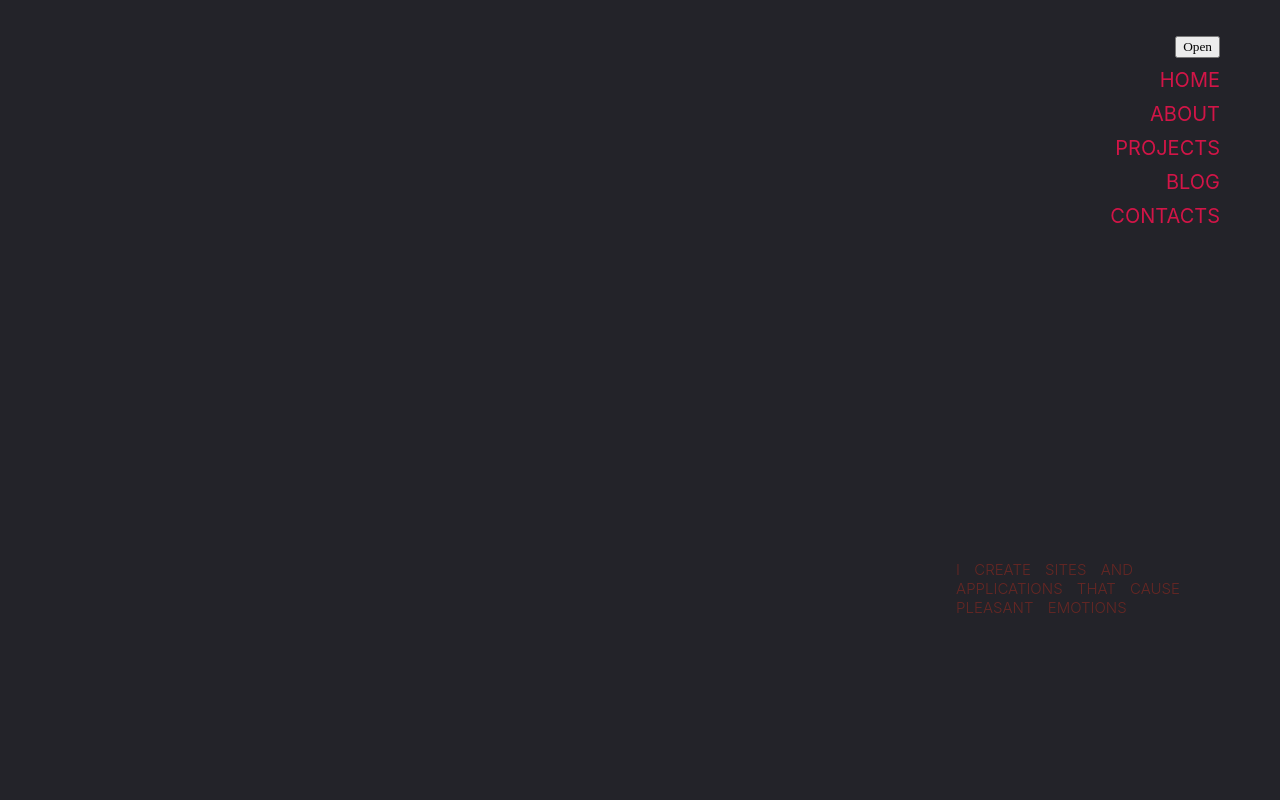
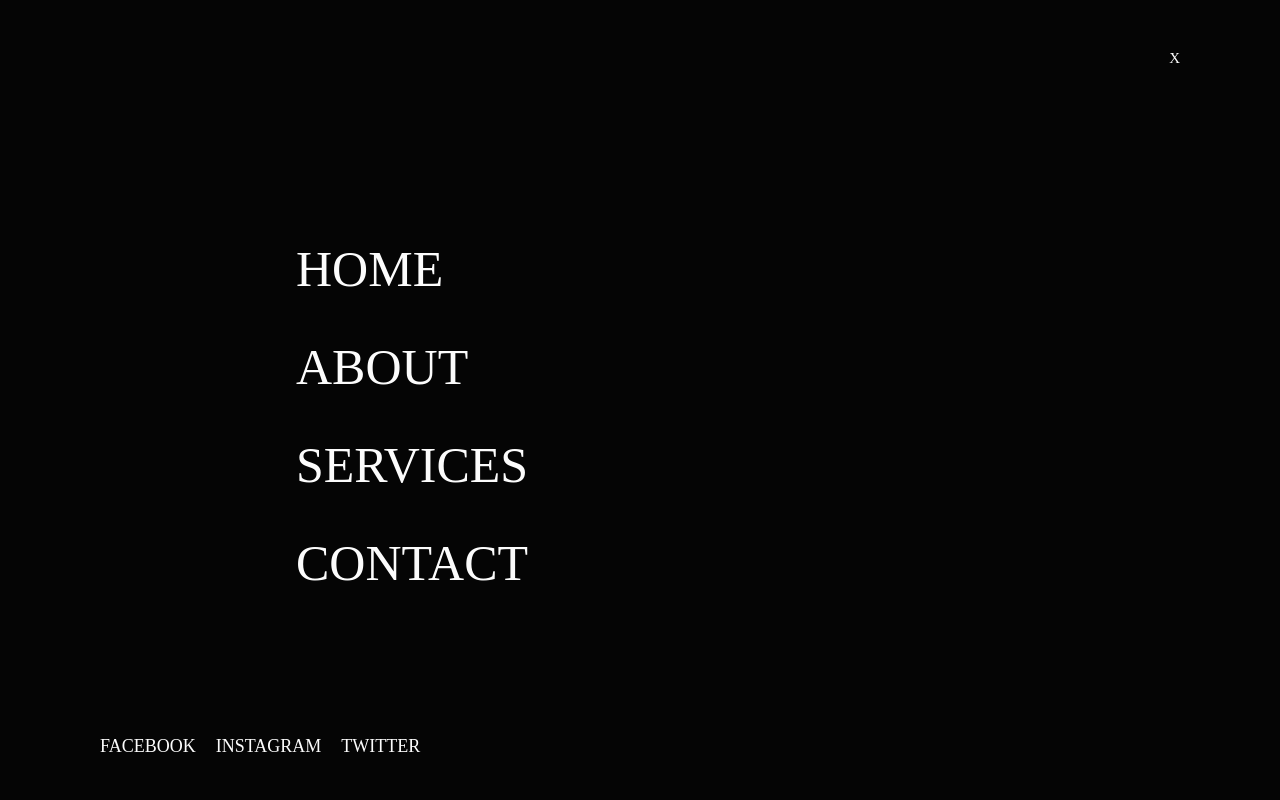
Before and after one commit to popenkov/portfolio-react-gsap, a React (Create React App) app: page /about in a window 1280 px wide. Both pictures are taken after a click on the button "Open". Shown: the top 800 px of the page. Built offline with nearby package versions, Linux system fonts and the light colour scheme.

Commit message:
issue with gsap

```diff
--- a/src/App.css
+++ b/src/App.css
@@ -11,6 +11,8 @@ body {
 .App {
   margin: 0;
   padding: 0;
+  position: relative;
+  z-index: 1;
 }
 .noise::before {
   position: fixed;
--- a/src/Header/Header.js
+++ b/src/Header/Header.js
@@ -1,10 +1,12 @@
 import gsap from 'gsap';
-import { useRef, useEffect, useState } from 'react';
+import { useRef, useEffect, useState, createContext, useContext } from 'react';
 import styles from './Header.module.scss';
 import { Link } from 'react-router-dom';
 import MenuIcon from '../Assets/menu.svg';
 import Navigation from '../components/Navigation/Navigation';
+
 const Header = () => {
+  // const [isOpen, setIsOpen] = useNavigation();
   const [isModalOpen, setIsModalOpen] = useState(false);
   let li1 = useRef(null);
   let li2 = useRef(null);
@@ -18,7 +20,7 @@ const Header = () => {
   };
   const closeModal = () => {
     console.log('click');
-    setIsModalOpen(true);
+    setIsModalOpen(false);
   };
 
   const timeline = gsap.timeline();
--- a/src/components/Navigation/Navigation.jsx
+++ b/src/components/Navigation/Navigation.jsx
@@ -1,11 +1,20 @@
 import { useRef, useEffect } from 'react';
 import ReactDOM from 'react-dom';
+import { Link } from 'react-router-dom';
 import gsap, { Expo } from 'gsap';
 import styles from './Navigation.module.scss';
 
+//
 function Navigation({ isOpen, onClose }) {
+  // const [isOpen, setIsOpen] = useNavigation();
   useEffect(() => {
-    console.log(isOpen);
+    tl.play();
+
+    if (isOpen) {
+      openMenu();
+    } else {
+      closeMenu();
+    }
   }, [isOpen]);
   let menu = useRef(null);
   let li1 = useRef(null);
@@ -54,47 +63,60 @@ function Navigation({ isOpen, onClose }) {
   );
 
   const openMenu = () => {
+    console.log('open menu');
     tl.play();
   };
   const closeMenu = () => {
+    console.log('closeMenu');
     tl.reverse();
   };
 
   if (!isOpen) return null;
   return ReactDOM.createPortal(
     <div ref={menu} className={styles.menu}>
-      <div className="button" onClick={closeMenu}>
-        close
+      <div className={styles.button} onClick={onClose}>
+        X
       </div>
-
-      <ul className="ul">
-        <li ref={li1} className="li1 li">
-          <a href="#">Home</a>
-        </li>
-        <li ref={li2} className="li2 li">
-          <a href="#">About</a>
-        </li>
-        <li ref={li3} className="li3 li">
-          <a href="#">Services</a>
-        </li>
-        <li ref={li4} className="li4 li">
-          <a href="#">Contact</a>
-        </li>
-        {/* <div className="bg1 bg"></div>
-        <div className="bg2 bg"></div>
-        <div className="bg3 bg"></div>
-        <div className="bg4 bg"></div> */}
-      </ul>
-      <div className="social">
-        <ul>
-          <li ref={social1} className="social-li">
-            <a href="#">facebook</a>
+      <nav>
+        <ul className={styles.navigationList}>
+          <li ref={li1} className={styles.navigationItem}>
+            <Link to="#" className={styles.navigationLink}>
+              Home
+            </Link>
           </li>
-          <li ref={social2} className="social-li">
-            <a href="#">instagram</a>
+          <li ref={li2} className={styles.navigationItem}>
+            <Link to="#" className={styles.navigationLink}>
+              About
+            </Link>
           </li>
-          <li ref={social3} className="social-li">
-            <a href="#">twitter</a>
+          <li ref={li3} className={styles.navigationItem}>
+            <Link to="#" className={styles.navigationLink}>
+              Services
+            </Link>
+          </li>
+          <li ref={li4} className={styles.navigationItem}>
+            <Link to="#" className={styles.navigationLink}>
+              Contact
+            </Link>
+          </li>
+        </ul>
+      </nav>
+      <div className={styles.social}>
+        <ul className={styles.socialList}>
+          <li ref={social1} className={styles.socialItem}>
+            <a href="#" className={styles.socialLink}>
+              facebook
+            </a>
+          </li>
+          <li ref={social2} className={styles.socialItem}>
+            <a href="#" className={styles.socialLink}>
+              instagram
+            </a>
+          </li>
+          <li ref={social3} className={styles.socialItem}>
+            <a href="#" className={styles.socialLink}>
+              twitter
+            </a>
           </li>
         </ul>
       </div>
--- a/src/components/Navigation/Navigation.module.scss
+++ b/src/components/Navigation/Navigation.module.scss
@@ -1,16 +1,27 @@
 .menu {
-  position: absolute;
+  position: fixed;
+  z-index: 5;
   top: 0;
   left: 0;
   width: 100%;
   height: 100vh;
   background-color: black;
-  transform: translateX(-100%);
+  // transform: translateX(-100%);
 }
-.menu .button {
+.button {
+  position: absolute;
+  top: 50px;
+  right: 100px;
+  text-decoration: none;
+  color: black;
+  right: 100px;
+  font-family: 'Monument';
+  font-size: 15px;
+  font-weight: 500;
+  cursor: pointer;
   color: white;
 }
-.ul {
+.navigationList {
   position: absolute;
   left: 20%;
   display: flex;
@@ -20,11 +31,11 @@
   height: 100vh;
   flex-direction: column;
 }
-.ul li {
+.navigationItem {
   margin: 20px 0;
   z-index: 2;
 }
-.ul li a {
+.navigationLink {
   text-decoration: none;
   color: white;
   transition: 2s;
@@ -33,6 +44,13 @@
   text-transform: uppercase;
   font-weight: 500;
   mix-blend-mode: difference;
+
+  &:hover {
+    transition: 2s;
+    -webkit-text-fill-color: transparent;
+    -webkit-text-stroke: 1px white;
+    font-style: italic;
+  }
 }
 .social {
   position: absolute;
@@ -41,14 +59,14 @@
   height: 80px;
   width: 100%;
 }
-.social ul {
+.socialList {
   margin-left: 50px;
   display: flex;
 }
-.social ul li {
+.socialItem {
   margin: 0px 10px;
 }
-.social ul li a {
+.socialLink {
   text-decoration: none;
   color: white;
   font-family: 'Monument';
@@ -56,60 +74,3 @@
   text-transform: uppercase;
   font-weight: lighter;
 }
-// .bg {
-//   position: absolute;
-//   width: 250px;
-//   filter: grayscale(1);
-//   height: 300px;
-//   mix-blend-mode: difference;
-// }
-// .bg1 {
-//   top: 45px;
-//   left: 80px;
-//   background: url(bg1.jpg) no-repeat 50% 50%;
-//   background-size: cover;
-//   opacity: 0;
-//   transform: translateY(-50%);
-//   transition: 1s ease-in-out;
-// }
-// .bg2 {
-//   top: 100px;
-//   left: 150px;
-//   background: url(bg2.jpg) no-repeat 50% 50%;
-//   background-size: cover;
-//   opacity: 0;
-//   transform: translateY(-50%);
-//   transition: 1s ease-in-out;
-// }
-// .bg3 {
-//   top: 250px;
-//   left: 200px;
-//   background: url(bg3.jpg) no-repeat 50% 50%;
-//   background-size: cover;
-//   opacity: 0;
-//   transform: translateY(-50%);
-//   transition: 1s ease-in-out;
-// }
-// .bg4 {
-//   top: 400px;
-//   left: 200px;
-//   background: url(bg4.jpg) no-repeat 50% 50%;
-//   background-size: cover;
-//   opacity: 0;
-//   transform: translateY(-50%);
-//   transition: 1s ease-in-out;
-// }
-// .li1:hover ~ .bg1,
-// .li2:hover ~ .bg2,
-// .li3:hover ~ .bg3,
-// .li4:hover ~ .bg4 {
-//   opacity: 1;
-//   transform: translateY(0%);
-//   transition: 1s ease-in-out;
-// }
-.ul li a:hover {
-  transition: 2s;
-  -webkit-text-fill-color: transparent;
-  -webkit-text-stroke: 1px white;
-  font-style: italic;
-}
--- a/src/index.css
+++ b/src/index.css
@@ -12,6 +12,10 @@ code {
     monospace;
 }
 
+li {
+  list-style: none;
+}
+
 p {
   margin: 0;
 }
--- a/src/index.js
+++ b/src/index.js
@@ -4,12 +4,7 @@ import './index.css';
 import App from './App';
 import reportWebVitals from './reportWebVitals';
 
-ReactDOM.render(
-  <React.StrictMode>
-    <App />
-  </React.StrictMode>,
-  document.getElementById('root')
-);
+ReactDOM.render(<App />, document.getElementById('root'));
 
 // If you want to start measuring performance in your app, pass a function
 // to log results (for example: reportWebVitals(console.log))
```
